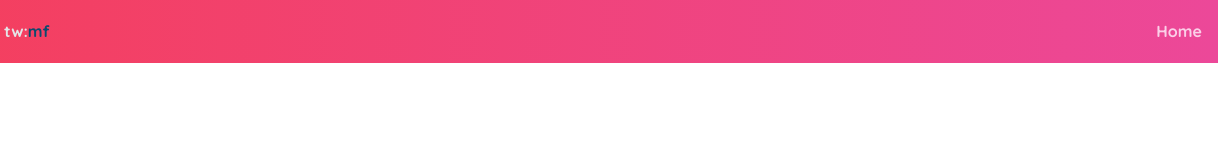
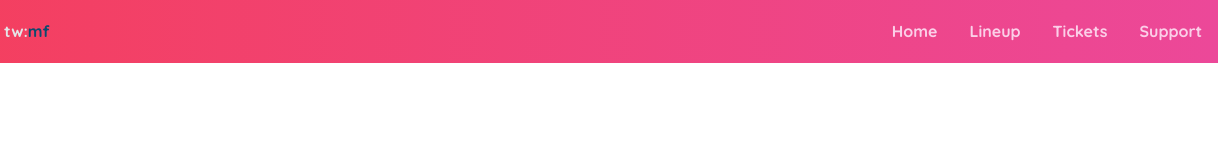
Before and after one commit to MykolaDotsenko/Headliners-artists-tailwind, a website: page src/index.html in a window 1280 px wide. Shown: the full height of the page, 62-1280 px from the left. Drawn offline with Linux system fonts and the light colour scheme.

Commit message:
finish menu item

```diff
--- a/src/index.html
+++ b/src/index.html
@@ -20,7 +20,26 @@
             </div>
           </div>
           <div class="flex-1 flex items-center justify-end">
-            <div class="relative flex h-full items-center p-4 cursor-pointer font-bold text-pink-200 hover:text-zinc-200 hover:bg-white/10 transition-colors ease-in-out">Home</div>
+            <div
+              class="menu-item"
+            >
+              <span>Home</span>
+            </div>
+            <div
+            class="menu-item"
+          >
+            <span>Lineup</span>
+          </div>
+          <div
+          class="menu-item"
+        >
+          <span>Tickets</span>
+        </div>
+        <div
+        class="menu-item"
+      >
+        <span>Support</span>
+      </div>
           </div>
         </nav>
       </header>
--- a/src/input.css
+++ b/src/input.css
@@ -8,3 +8,9 @@
     font-family: "Quicksand", sans-serif;
   }
 }
+
+@layer components {
+  .menu-item {
+    @apply relative flex h-full items-center p-4 cursor-pointer font-bold text-pink-200 hover:text-zinc-200 hover:bg-white/10 transition-colors ease-in-out
+  }
+}
```
Also changed, not shown: src/output.css.
